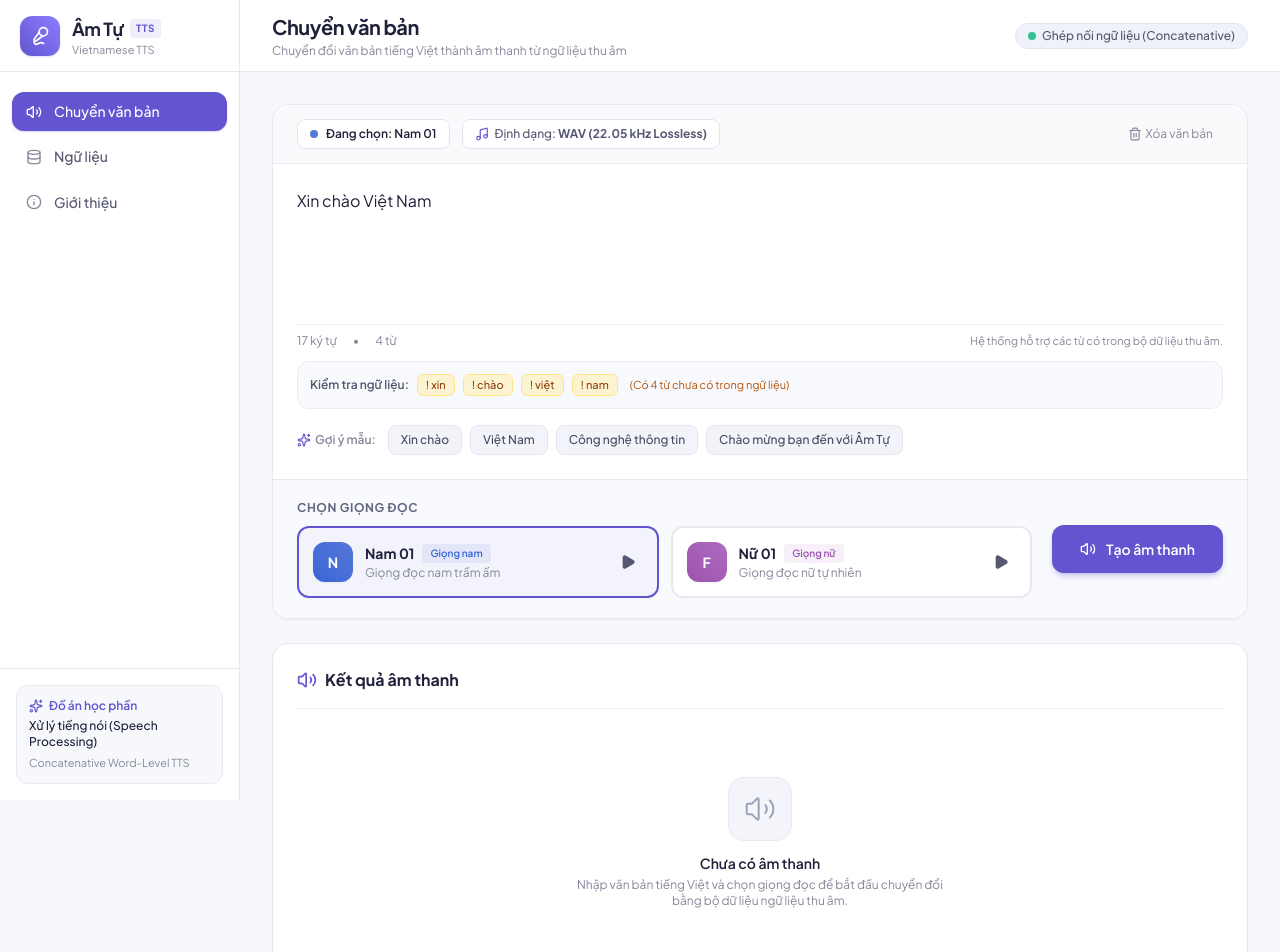
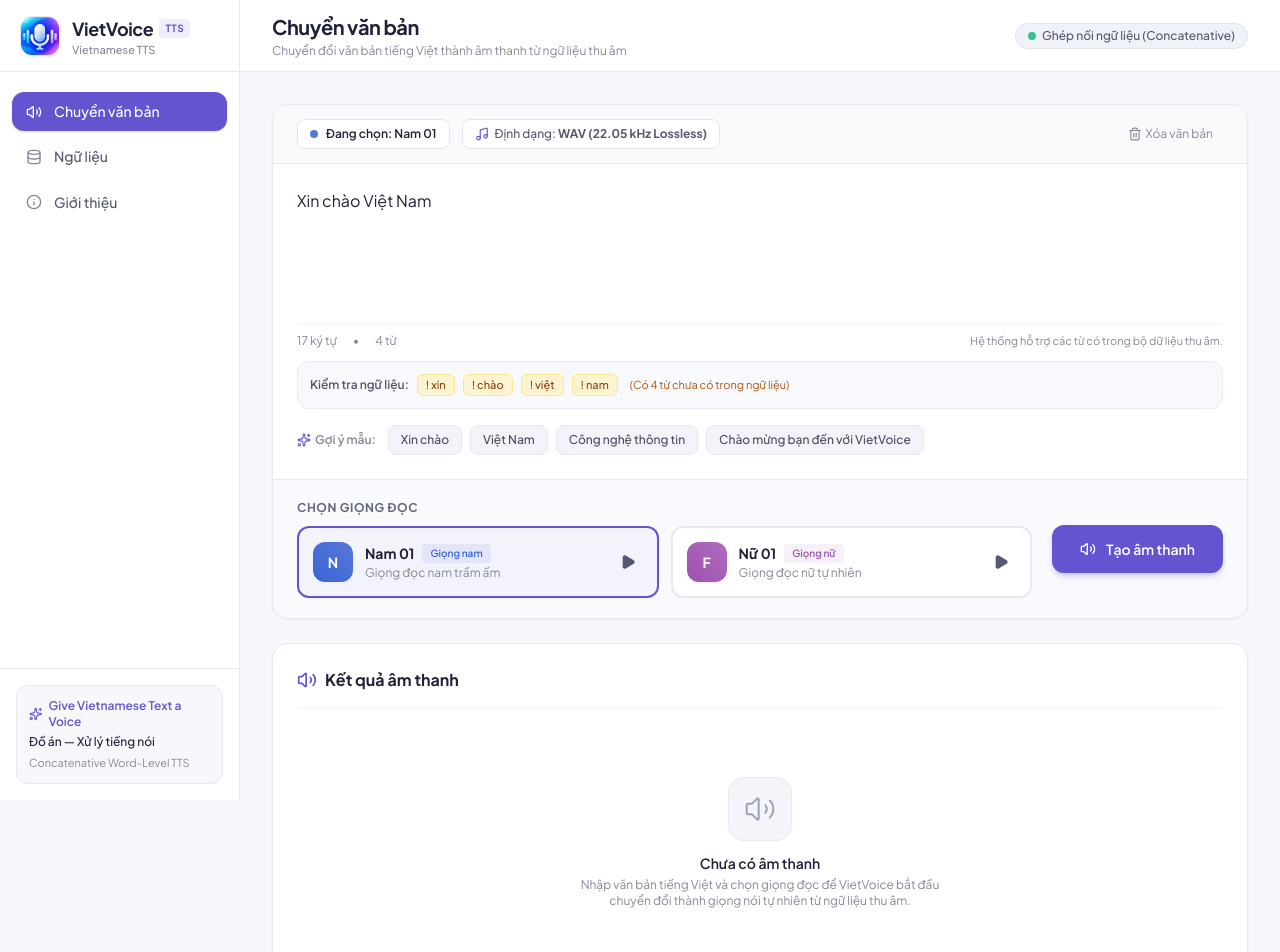
Before and after one commit to NhuYtech/VietVoice, a React (Vite) app: page / in a window 1280 px wide. Shown: the top 952 px of the page. Built offline with nearby package versions, Linux system fonts and the light colour scheme.

Commit message:
chore: update official project branding to VietVoice with tagline 'Give Vietnamese Text a Voice'

```diff
--- a/index.html
+++ b/index.html
@@ -8,7 +8,8 @@
     <link rel="apple-touch-icon" sizes="180x180" href="/apple-touch-icon.png?v=3" />
     <link rel="shortcut icon" href="/favicon.ico?v=3" />
     <meta name="viewport" content="width=device-width, initial-scale=1.0" />
-    <title>VietVoice</title>
+    <meta name="description" content="VietVoice - Vietnamese Text-to-Speech: Give Vietnamese Text a Voice" />
+    <title>VietVoice — Give Vietnamese Text a Voice</title>
     <link rel="preconnect" href="https://fonts.googleapis.com">
     <link rel="preconnect" href="https://fonts.gstatic.com" crossorigin>
     <link href="https://fonts.googleapis.com/css2?family=Inter:wght@300;400;500;600;700&family=Plus+Jakarta+Sans:wght@400;500;600;700;800&display=swap" rel="stylesheet">
--- a/src/App.tsx
+++ b/src/App.tsx
@@ -124,7 +124,7 @@ export const App: React.FC = () => {
     const a = document.createElement('a');
     a.href = url;
     const clean = activeResult.text.slice(0, 15).replace(/\s+/g, '_').toLowerCase();
-    a.download = `amtu_${selectedVoice === 'Nam 01' ? 'nam' : 'nu'}_${clean || 'audio'}.wav`;
+    a.download = `vietvoice_${selectedVoice === 'Nam 01' ? 'nam' : 'nu'}_${clean || 'audio'}.wav`;
     a.click();
     URL.revokeObjectURL(url);
   };
--- a/src/components/AboutView.tsx
+++ b/src/components/AboutView.tsx
@@ -82,13 +82,13 @@ export const AboutView: React.FC = () => {
       <div className="bg-white rounded-2xl border border-[#E8E8F0] p-7 shadow-sm">
         <div className="flex items-center gap-2.5 text-[#6255CF] mb-2 font-semibold text-xs uppercase tracking-wider">
           <Info className="w-4 h-4" />
-          <span>Báo cáo tóm tắt kiến trúc hệ thống</span>
+          <span>VietVoice — Give Vietnamese Text a Voice</span>
         </div>
         <h2 className="text-xl font-bold text-[#20213A] mb-3">
-          Âm Tự — Hệ thống chuyển đổi văn bản thành âm thanh tiếng Việt mức từ
+          VietVoice — Hệ thống chuyển đổi văn bản thành âm thanh tiếng Việt mức từ
         </h2>
         <p className="text-sm text-[#555870] leading-relaxed">
-          Đề tài nghiên cứu và xây dựng hệ thống Text-to-Speech (TTS) sử dụng phương pháp <strong>ghép nối ngữ liệu (Concatenative Speech Synthesis)</strong> ở mức từ (word-level). Hệ thống sử dụng bộ dữ liệu âm thanh song song được thu âm trực tiếp bởi các thành viên, hỗ trợ hai phiên bản giọng đọc <strong>Nam 01</strong> và <strong>Nữ 01</strong>.
+          <strong>VietVoice</strong> là hệ thống chuyển đổi văn bản thành âm thanh (Text-to-Speech) tiếng Việt sử dụng phương pháp <strong>ghép nối ngữ liệu (Concatenative Speech Synthesis)</strong> ở mức từ (word-level). Hệ thống sử dụng bộ dữ liệu âm thanh song song được thu âm trực tiếp bởi các thành viên, hỗ trợ hai phiên bản giọng đọc <strong>Nam 01</strong> (Male) và <strong>Nữ 01</strong> (Female).
         </p>
       </div>
 
--- a/src/components/AudioOutput.tsx
+++ b/src/components/AudioOutput.tsx
@@ -97,7 +97,7 @@ export const AudioOutput: React.FC<AudioOutputProps> = ({
           </div>
           <h3 className="text-sm font-semibold text-[#20213A]">Chưa có âm thanh</h3>
           <p className="text-xs text-[#85879A] mt-1 max-w-sm">
-            Nhập văn bản tiếng Việt và chọn giọng đọc để bắt đầu chuyển đổi bằng bộ dữ liệu ngữ liệu thu âm.
+            Nhập văn bản tiếng Việt và chọn giọng đọc để VietVoice bắt đầu chuyển đổi thành giọng nói tự nhiên từ ngữ liệu thu âm.
           </p>
         </div>
       ) : (
@@ -179,7 +179,7 @@ export const AudioOutput: React.FC<AudioOutputProps> = ({
                 <p className="text-xs font-bold text-[#20213A]">
                   {isPlaying ? 'Đang phát âm thanh...' : 'Sẵn sàng phát'}
                 </p>
-                <p className="text-[11px] text-[#85879A]">Bộ ghép nối Web Audio 22.05 kHz</p>
+                <p className="text-[11px] text-[#85879A]">VietVoice Concatenative Engine • 22.05 kHz</p>
               </div>
             </div>
 
--- a/src/components/MainEditor.tsx
+++ b/src/components/MainEditor.tsx
@@ -19,7 +19,7 @@ const EXAMPLES = [
   'Xin chào',
   'Việt Nam',
   'Công nghệ thông tin',
-  'Chào mừng bạn đến với Âm Tự',
+  'Chào mừng bạn đến với VietVoice',
 ];
 
 export const MainEditor: React.FC<MainEditorProps> = ({
--- a/src/components/Sidebar.tsx
+++ b/src/components/Sidebar.tsx
@@ -1,5 +1,5 @@
 import React from 'react';
-import { Volume2, Database, Info, Sparkles, Mic2 } from 'lucide-react';
+import { Volume2, Database, Info, Sparkles } from 'lucide-react';
 
 export type NavTab = 'tts' | 'corpus' | 'about';
 
@@ -37,17 +37,19 @@ export const Sidebar: React.FC<SidebarProps> = ({ currentTab, onSelectTab, corpu
       {/* Brand Header */}
       <div>
         <div className="h-[72px] px-5 flex items-center gap-3 border-b border-[#E8E8F0]">
-          <div className="w-10 h-10 rounded-xl bg-gradient-to-tr from-[#6255CF] to-[#8C7EFF] flex items-center justify-center text-white shadow-sm shadow-[#6255CF]/20">
-            <Mic2 className="w-5 h-5" />
-          </div>
+          <img
+            src="/logo.png"
+            alt="VietVoice Logo"
+            className="w-10 h-10 rounded-xl object-contain shadow-sm border border-[#E8E8F0] bg-white flex-shrink-0"
+          />
           <div>
             <div className="flex items-center gap-1.5">
-              <span className="font-bold text-lg text-[#20213A] tracking-tight">Âm Tự</span>
+              <span className="font-bold text-lg text-[#20213A] tracking-tight">VietVoice</span>
               <span className="text-[10px] uppercase font-bold tracking-wider px-1.5 py-0.5 rounded bg-[#6255CF]/10 text-[#6255CF]">
                 TTS
               </span>
             </div>
-            <p className="text-[11px] text-[#85879A] leading-tight">Vietnamese TTS</p>
+            <p className="text-[11px] text-[#85879A] leading-tight font-medium">Vietnamese TTS</p>
           </div>
         </div>
 
@@ -93,9 +95,9 @@ export const Sidebar: React.FC<SidebarProps> = ({ currentTab, onSelectTab, corpu
         <div className="rounded-xl bg-[#F7F8FC] border border-[#E8E8F0] p-3 text-left">
           <div className="flex items-center gap-1.5 text-xs font-semibold text-[#6255CF] mb-1">
             <Sparkles className="w-3.5 h-3.5" />
-            <span>Đồ án học phần</span>
+            <span>Give Vietnamese Text a Voice</span>
           </div>
-          <p className="text-xs font-medium text-[#20213A] leading-snug">Xử lý tiếng nói (Speech Processing)</p>
+          <p className="text-xs font-medium text-[#20213A] leading-snug">Đồ án — Xử lý tiếng nói</p>
           <p className="text-[11px] text-[#85879A] mt-1">Concatenative Word-Level TTS</p>
         </div>
       </div>
--- a/src/data/mockCorpus.ts
+++ b/src/data/mockCorpus.ts
@@ -70,11 +70,11 @@ export const MOCK_CORPUS_ITEMS: CorpusItem[] = [
   },
   {
     id: 'mock-5',
-    word: 'âm tự',
-    code: 'a+m0_tuu5',
+    word: 'tiếng việt',
+    code: 'tie+ng1_vie+t5',
     speaker: 'Nữ 01',
-    filename: 'am_tu_nu.wav',
-    duration: 0.64,
+    filename: 'tieng_viet_nu.wav',
+    duration: 0.74,
     createdAt: '2026-11-01 10:45',
     isMock: true
   },
--- a/src/services/ttsService.ts
+++ b/src/services/ttsService.ts
@@ -2,7 +2,7 @@ import type { CorpusEntry, SynthResult } from '../lib/types';
 import { synthesize, normalizeText } from '../lib/tts';
 import { INITIAL_CONVERSION_HISTORY, type ConversionHistoryItem } from '../data/mockCorpus';
 
-const STORAGE_KEY = 'amtu_conversion_history';
+const STORAGE_KEY = 'vietvoice_conversion_history';
 
 /**
  * Lấy lịch sử chuyển đổi từ LocalStorage (hoặc khởi tạo với dữ liệu mẫu)
@@ -25,7 +25,7 @@ export function getStoredHistory(): ConversionHistoryItem[] {
       speaker: (item?.speaker === 'Nữ 01' ? 'Nữ 01' : 'Nam 01') as 'Nam 01' | 'Nữ 01',
       duration: typeof item?.duration === 'number' && !isNaN(item.duration) ? item.duration : 0.6,
       createdAt: String(item?.createdAt || '2026-11-02 12:00'),
-      filename: String(item?.filename || 'amtu_audio.wav'),
+      filename: String(item?.filename || 'vietvoice_audio.wav'),
       status: item?.status === 'failed' ? 'failed' : 'completed',
     }));
   } catch (err) {
@@ -71,7 +71,7 @@ export function addHistoryEntry(
   ).padStart(2, '0')} ${String(now.getHours()).padStart(2, '0')}:${String(now.getMinutes()).padStart(2, '0')}`;
 
   const cleanText = (text || '').trim().slice(0, 15).replace(/\s+/g, '_').toLowerCase();
-  const filename = `amtu_${speaker === 'Nam 01' ? 'nam' : 'nu'}_${cleanText || 'audio'}.wav`;
+  const filename = `vietvoice_${speaker === 'Nam 01' ? 'nam' : 'nu'}_${cleanText || 'audio'}.wav`;
 
   const newItem: ConversionHistoryItem = {
     id: `conv-${Date.now()}`,
--- a/tailwind.config.js
+++ b/tailwind.config.js
@@ -7,6 +7,17 @@ export default {
   theme: {
     extend: {
       colors: {
+        vietvoice: {
+          primary: '#6255CF',
+          primaryHover: '#5144BD',
+          bg: '#F7F8FC',
+          surface: '#FFFFFF',
+          text: '#20213A',
+          subtext: '#85879A',
+          border: '#E8E8F0',
+          male: '#5578D8',
+          female: '#B16BC1',
+        },
         amtu: {
           primary: '#6255CF',
           primaryHover: '#5144BD',
```
